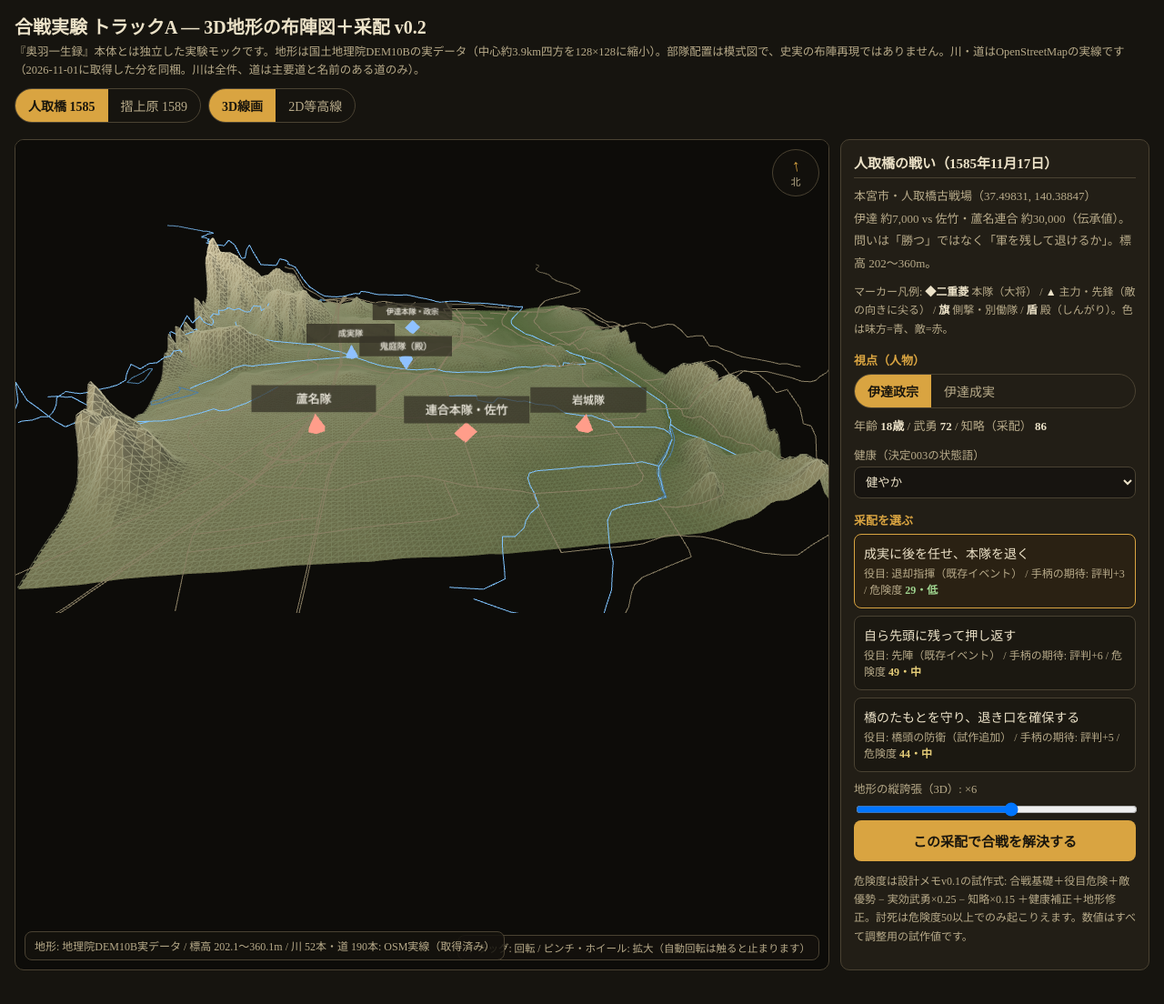
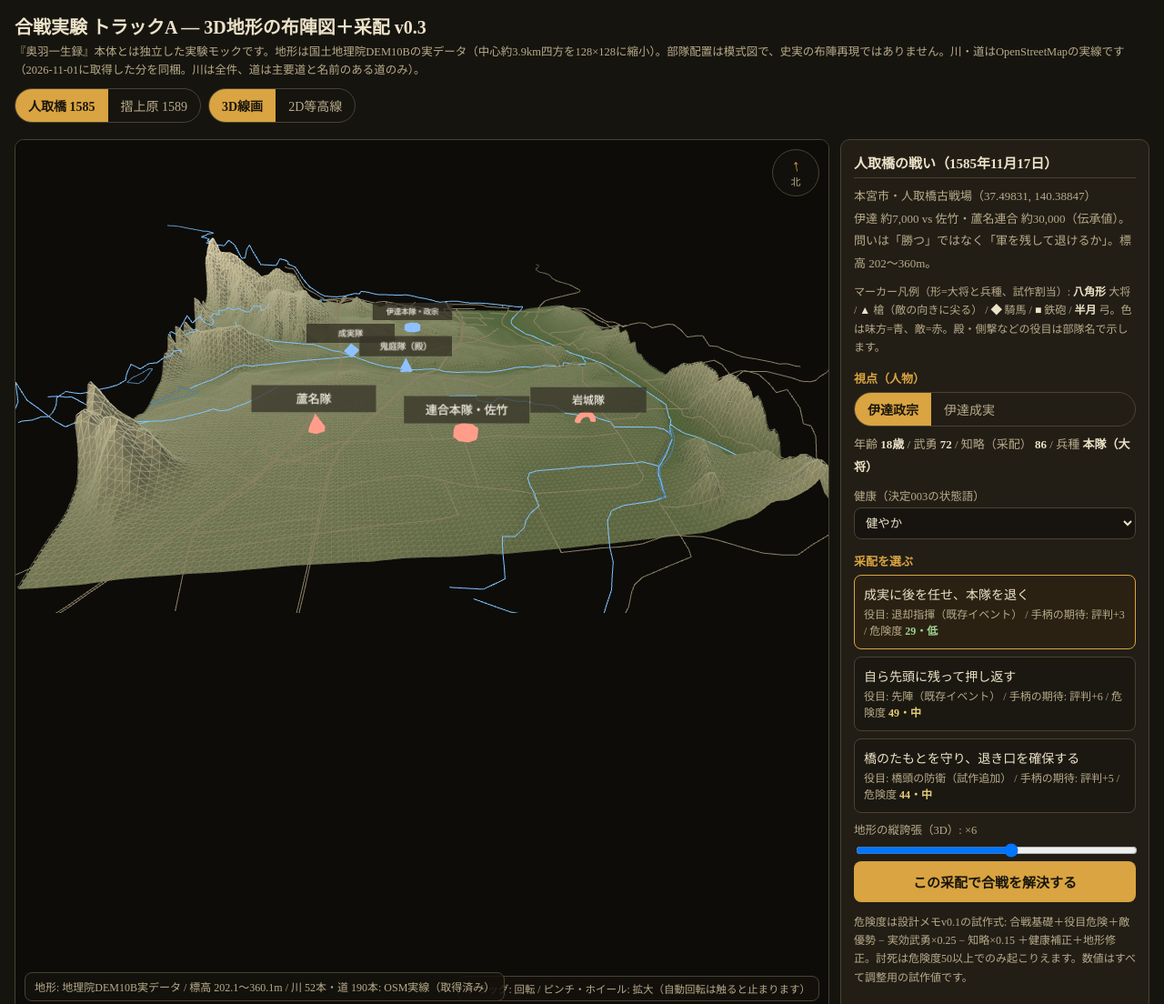
Before and after one commit to oosawak/sengoku-battle-lab, a plain HTML site: page track-a/index.html in a window 1280 px wide. Shown: the top 1104 px of the page at 91% size. Drawn offline with nearby package versions, Linux system fonts and the light colour scheme.

Commit message:
Track A v0.3: octagon markers for generals, troop-type shapes, light cavalry modifier

```diff
--- a/track-a/index.html
+++ b/track-a/index.html
@@ -3,7 +3,7 @@
 <head>
 <meta charset="utf-8">
 <meta name="viewport" content="width=device-width, initial-scale=1">
-<title>奥羽一生録・合戦実験 トラックA | 3D布陣図モック v0.2</title>
+<title>奥羽一生録・合戦実験 トラックA | 3D布陣図モック v0.3</title>
 <script type="importmap">{"imports":{"three":"./vendor/three.module.js","three/addons/":"./vendor/"}}</script>
 <style>
   :root{ --bg:#16140f; --panel:#221e16; --line:#4a4232; --ink:#ece2c8; --sub:#b8ab8a; --ally:#8fc1ff; --enemy:#ff9d8a; --accent:#d9a441; }
@@ -41,7 +41,7 @@
 </head>
 <body>
 <header>
-  <h1>合戦実験 トラックA — 3D地形の布陣図＋采配 v0.2</h1>
+  <h1>合戦実験 トラックA — 3D地形の布陣図＋采配 v0.3</h1>
   <div class="sub">『奥羽一生録』本体とは独立した実験モックです。地形は国土地理院DEM10Bの実データ（中心約3.9km四方を128×128に縮小）。部隊配置は模式図で、史実の布陣再現ではありません。川・道はOpenStreetMapの実線です（2026-11-01に取得した分を同梱。川は全件、道は主要道と名前のある道のみ）。</div>
   <div class="row" style="margin-top:10px">
     <div class="seg" id="battleSeg">
@@ -65,7 +65,7 @@
   <aside class="panel">
     <h2 id="battleTitle"></h2>
     <div class="stats" id="battleInfo"></div>
-    <div class="note" style="margin-top:8px">マーカー凡例: <b style="color:var(--ink)">◆二重菱</b> 本隊（大将） / <b style="color:var(--ink)">▲</b> 主力・先鋒（敵の向きに尖る） / <b style="color:var(--ink)">旗</b> 側撃・別働隊 / <b style="color:var(--ink)">盾</b> 殿（しんがり）。色は味方=青、敵=赤。</div>
+    <div class="note" style="margin-top:8px">マーカー凡例（形=大将と兵種、試作割当）: <b style="color:var(--ink)">八角形</b> 大将 / <b style="color:var(--ink)">▲</b> 槍（敵の向きに尖る） / <b style="color:var(--ink)">◆</b> 騎馬 / <b style="color:var(--ink)">■</b> 鉄砲 / <b style="color:var(--ink)">半月</b> 弓。色は味方=青、敵=赤。殿・側撃などの役目は部隊名で示します。</div>
     <h3>視点（人物）</h3>
     <div class="seg" id="personSeg"></div>
     <div class="stats" id="personStats" style="margin-top:8px"></div>
@@ -93,20 +93,20 @@ const BATTLES = {
     river: [[0,66],[20,62],[42,65],[63,60],[84,63],[127,58]],
     lat:37.49831, lon:140.38847, riverLabel: "瀬戸川・人取橋（模式線）", northLabel: "北: 二本松方面", southLabel: "南: 本宮・連合軍の来た道",
     units: [
-      {name:"伊達本隊・政宗", mark:"政", type:"honjin", side:"ally", gx:64, gy:36},
-      {name:"成実隊", mark:"実", type:"main", side:"ally", gx:45, gy:50},
-      {name:"鬼庭隊（殿）", mark:"鬼", type:"rear", side:"ally", gx:59, gy:60},
-      {name:"連合本隊・佐竹", mark:"佐", type:"honjin", side:"enemy", gx:66, gy:99},
-      {name:"蘆名隊", mark:"蘆", type:"main", side:"enemy", gx:37, gy:93},
-      {name:"岩城隊", mark:"岩", type:"main", side:"enemy", gx:93, gy:95},
+      {name:"伊達本隊・政宗", mark:"政", troop:"general", side:"ally", gx:64, gy:36},
+      {name:"成実隊", mark:"実", troop:"kiba", side:"ally", gx:45, gy:50},
+      {name:"鬼庭隊（殿）", mark:"鬼", troop:"yari", side:"ally", gx:59, gy:60},
+      {name:"連合本隊・佐竹", mark:"佐", troop:"general", side:"enemy", gx:66, gy:99},
+      {name:"蘆名隊", mark:"蘆", troop:"yari", side:"enemy", gx:37, gy:93},
+      {name:"岩城隊", mark:"岩", troop:"yumi", side:"enemy", gx:93, gy:95},
     ],
     persons: {
-      masamune: { name:"伊達政宗", age:18, buyu:72, chiryaku:86, tactics:[
+      masamune: { name:"伊達政宗", troopKey:"general", troopLabel:"本隊（大将）", age:18, buyu:72, chiryaku:86, tactics:[
         {text:"成実に後を任せ、本隊を退く", role:"退却指揮", roleD:5, merit:3, src:"既存イベント", ok:"成実の奮戦で退き口が開いた。負けはしたが、軍と自分の命は残った。"},
         {text:"自ら先頭に残って押し返す", role:"先陣", roleD:25, merit:6, src:"既存イベント", ok:"味方は奮い立った。囲まれる危険と隣り合わせで退けた。"},
         {text:"橋のたもとを守り、退き口を確保する", role:"橋頭の防衛", roleD:20, merit:5, src:"試作追加", ok:"橋の出入り口を押さえ、本隊の退却を最後まで支えた。"},
       ]},
-      shigezane: { name:"伊達成実", age:17, buyu:78, chiryaku:82, tactics:[
+      shigezane: { name:"伊達成実", troopKey:"kiba", troopLabel:"騎馬", age:17, buyu:78, chiryaku:82, tactics:[
         {text:"殿を務め、政宗を先に退かせる", role:"殿（しんがり）", roleD:30, merit:8, src:"既存イベント", ok:"激しい攻撃を受けながらも退き口を守り抜いた。政宗から感状を与えられた。"},
         {text:"政宗と一緒に、一気に突き抜ける", role:"強行突破", roleD:22, merit:3, src:"既存イベント", ok:"勢いで一角は崩したが、本隊との間が開き、危うい退却になった。"},
         {text:"鬼庭隊と並んで二段の殿を組む", role:"殿・第二段", roleD:26, merit:6, src:"試作追加", ok:"二段構えの殿で追撃を食い止めた。史実ではこの役目で鬼庭良直が討死している。"},
@@ -120,20 +120,20 @@ const BATTLES = {
     river: [[0,96],[30,88],[58,90],[90,82],[127,86]],
     lat:37.56214, lon:140.06633, riverLabel: "日橋川方面（模式線）", northLabel: "北: 磐梯山", southLabel: "南: 猪苗代湖",
     units: [
-      {name:"伊達本隊・政宗", mark:"政", type:"honjin", side:"ally", gx:58, gy:72},
-      {name:"成実隊（側撃）", mark:"実", type:"flank", side:"ally", gx:28, gy:54},
-      {name:"片倉隊", mark:"片", type:"main", side:"ally", gx:76, gy:70},
-      {name:"蘆名本隊・義広", mark:"義", type:"honjin", side:"enemy", gx:64, gy:34},
-      {name:"金上隊", mark:"金", type:"main", side:"enemy", gx:46, gy:27},
-      {name:"佐瀬隊", mark:"瀬", type:"main", side:"enemy", gx:84, gy:30},
+      {name:"伊達本隊・政宗", mark:"政", troop:"general", side:"ally", gx:58, gy:72},
+      {name:"成実隊（側撃）", mark:"実", troop:"kiba", side:"ally", gx:28, gy:54},
+      {name:"片倉隊", mark:"片", troop:"teppo", side:"ally", gx:76, gy:70},
+      {name:"蘆名本隊・義広", mark:"義", troop:"general", side:"enemy", gx:64, gy:34},
+      {name:"金上隊", mark:"金", troop:"yari", side:"enemy", gx:46, gy:27},
+      {name:"佐瀬隊", mark:"瀬", troop:"kiba", side:"enemy", gx:84, gy:30},
     ],
     persons: {
-      masamune: { name:"伊達政宗", age:22, buyu:72, chiryaku:86, tactics:[
+      masamune: { name:"伊達政宗", troopKey:"general", troopLabel:"本隊（大将）", age:22, buyu:72, chiryaku:86, tactics:[
         {text:"成実の側撃に賭け、一気に攻める", role:"側撃への全軍呼応", roleD:18, terra:-5, merit:8, src:"既存イベント", ok:"横からの一撃が蘆名の陣を崩した。会津への道が開けた。"},
         {text:"堅く構えて、相手が崩れるのを待つ", role:"本陣・堅守", roleD:5, merit:2, src:"既存イベント", ok:"大きな勝ちはなかったが、味方の損耗も少なかった。会津攻めは長引いた。"},
         {text:"正面から一気に押し切る", role:"正面決戦", roleD:22, merit:6, src:"試作追加", ok:"正面の押し合いは互角に近く、決め手は他隊の働きに委ねられた。"},
       ]},
-      shigezane: { name:"伊達成実", age:21, buyu:78, chiryaku:82, tactics:[
+      shigezane: { name:"伊達成実", troopKey:"kiba", troopLabel:"騎馬", age:21, buyu:78, chiryaku:82, tactics:[
         {text:"地形を使って回り込み、横から突く", role:"側撃", roleD:20, terra:-10, merit:8, src:"既存イベント", ok:"側面への一撃が蘆名軍を崩した。この合戦の勝敗を分けた働きになった。（前日に片倉景綱と偵察済み: 地形修正 −10）"},
         {text:"本隊と並んで正面から当たる", role:"正面", roleD:15, merit:3, src:"既存イベント", ok:"堅実な戦いになったが、決め手には欠けた。勝ちは他隊の働きに譲った。"},
         {text:"囮となって敵先鋒を引き込む", role:"囮・誘引", roleD:26, merit:6, src:"試作追加", ok:"敵先鋒を原の奥へ引き込み、本隊の挟撃が決まった。"},
@@ -144,8 +144,10 @@ const BATTLES = {
 let curBattle="hitotoribashi", curPerson="masamune", curTactic=0, curView="3d";
 const $=s=>document.querySelector(s);
 function healthMods(){ const h=$("#healthSel").value; return h==="good"?{buyu:0,danger:0,label:"健やか"}:h==="bad"?{buyu:-8,danger:4,label:"不調"}:{buyu:-20,danger:10,label:"重篤"}; }
+function troopAdj(t){ const P=BATTLES[curBattle].persons[curPerson]; if(P.troopKey!=="kiba") return 0;
+  if(/側撃|突破|囮|強行/.test(t.role)) return -4; if(/堅守|本陣|橋頭/.test(t.role)) return 2; return 0; }
 function dangerOf(t){ const B=BATTLES[curBattle], P=B.persons[curPerson], hm=healthMods();
-  const eff=P.buyu+hm.buyu; return Math.max(2, Math.round(B.base + t.roleD + B.enemyAdv - eff*0.25 - P.chiryaku*0.15 + hm.danger + (t.terra||0))); }
+  const eff=P.buyu+hm.buyu; return Math.max(2, Math.round(B.base + t.roleD + B.enemyAdv - eff*0.25 - P.chiryaku*0.15 + hm.danger + (t.terra||0) + troopAdj(t))); }
 function band(d){ return d<30?["低","d-low"]:d<55?["中","d-mid"]:d<75?["高","d-high"]:["極高","d-ext"]; }
 function renderPanel(){
   const B=BATTLES[curBattle];
@@ -155,11 +157,12 @@ function renderPanel(){
   const ps=$("#personSeg"); ps.innerHTML="";
   Object.entries(B.persons).forEach(([k,p])=>{ const b=document.createElement("button"); b.textContent=p.name; if(k===curPerson)b.className="on"; b.onclick=()=>{curPerson=k;curTactic=0;renderPanel();}; ps.appendChild(b); });
   const P=B.persons[curPerson];
-  $("#personStats").innerHTML = "年齢 <b>"+P.age+"歳</b> / 武勇 <b>"+P.buyu+"</b> / 知略（采配） <b>"+P.chiryaku+"</b>";
+  $("#personStats").innerHTML = "年齢 <b>"+P.age+"歳</b> / 武勇 <b>"+P.buyu+"</b> / 知略（采配） <b>"+P.chiryaku+"</b> / 兵種 <b>"+P.troopLabel+"</b>";
   const tw=$("#tactics"); tw.innerHTML="";
   P.tactics.forEach((t,i)=>{ const d=dangerOf(t), bd=band(d);
     const b=document.createElement("button"); b.className="tactic"+(i===curTactic?" on":"");
-    b.innerHTML = '<span class="t">'+t.text+'</span><span class="m">役目: '+t.role+'（'+t.src+'） / 手柄の期待: 評判+'+t.merit+' / 危険度 <span class="danger '+bd[1]+'">'+d+"・"+bd[0]+'</span></span>';
+    const ta=troopAdj(t); const taTxt = ta!==0 ? ' / 兵種（騎馬）補正 '+(ta>0?'+':'−')+Math.abs(ta) : '';
+    b.innerHTML = '<span class="t">'+t.text+'</span><span class="m">役目: '+t.role+'（'+t.src+'） / 手柄の期待: 評判+'+t.merit+taTxt+' / 危険度 <span class="danger '+bd[1]+'">'+d+"・"+bd[0]+'</span></span>';
     b.onclick=()=>{curTactic=i;renderPanel();}; tw.appendChild(b); });
   $("#exVal").textContent = "×"+$("#exSlider").value;
 }
@@ -214,12 +217,11 @@ function draw2D(){
     const fillC=u.side==="ally"?"#274b78":"#7e2f22";
     ctx.fillStyle=fillC; ctx.lineWidth=1.6; ctx.strokeStyle="#d9c68f";
     let kx=x, ky=y+0.5;
-    if(u.type==="honjin"){ ctx.beginPath(); ctx.moveTo(x,y-R-2); ctx.lineTo(x+R+2,y); ctx.lineTo(x,y+R+2); ctx.lineTo(x-R-2,y); ctx.closePath(); ctx.fill(); ctx.stroke();
-      ctx.beginPath(); ctx.moveTo(x,y-R+4); ctx.lineTo(x+R-4,y); ctx.lineTo(x,y+R-4); ctx.lineTo(x-R+4,y); ctx.closePath(); ctx.strokeStyle="#f2e9d4"; ctx.lineWidth=1.1; ctx.stroke(); }
-    else if(u.type==="main"){ const dir=u.side==="ally"?1:-1; ctx.beginPath(); ctx.moveTo(x, y+dir*(R+1)); ctx.lineTo(x-R, y-dir*R*0.75); ctx.lineTo(x+R, y-dir*R*0.75); ctx.closePath(); ctx.fill(); ctx.stroke(); ky=y-dir*2; }
-    else if(u.type==="flank"){ ctx.beginPath(); ctx.moveTo(x-9,y-R-2); ctx.lineTo(x-9,y+R+2); ctx.strokeStyle="#d9c68f"; ctx.lineWidth=2; ctx.stroke();
-      ctx.beginPath(); ctx.rect(x-9, y-R-2, 21, 12); ctx.fillStyle=fillC; ctx.fill(); ctx.strokeStyle="#d9c68f"; ctx.lineWidth=1.4; ctx.stroke(); kx=x+1.5; ky=y-R+4.5; }
-    else if(u.type==="rear"){ ctx.beginPath(); ctx.moveTo(x-R, y-R*0.7); ctx.lineTo(x+R, y-R*0.7); ctx.lineTo(x+R, y+R*0.15); ctx.lineTo(x, y+R+1); ctx.lineTo(x-R, y+R*0.15); ctx.closePath(); ctx.fill(); ctx.stroke(); ky=y-1; }
+    const oct=(cx,cy,r)=>{ ctx.beginPath(); for(let k=0;k<8;k++){ const a=Math.PI/8 + k*Math.PI/4; const px=cx+r*Math.cos(a), py=cy+r*Math.sin(a); k?ctx.lineTo(px,py):ctx.moveTo(px,py); } ctx.closePath(); };
+    if(u.troop==="general"){ oct(x,y,R+2.5); ctx.fill(); ctx.lineWidth=2.2; ctx.strokeStyle="#e6c96a"; ctx.stroke(); oct(x,y,R-1.5); ctx.lineWidth=1; ctx.strokeStyle="#f2e9d4"; ctx.stroke(); }
+    else if(u.troop==="yari"){ const dir=u.side==="ally"?1:-1; ctx.beginPath(); ctx.moveTo(x, y+dir*(R+1)); ctx.lineTo(x-R, y-dir*R*0.75); ctx.lineTo(x+R, y-dir*R*0.75); ctx.closePath(); ctx.fill(); ctx.stroke(); ky=y-dir*2; }
+    else if(u.troop==="teppo"){ ctx.beginPath(); ctx.rect(x-R+2, y-R+2, (R-2)*2, (R-2)*2); ctx.fill(); ctx.stroke(); }
+    else if(u.troop==="yumi"){ const dir=u.side==="ally"?1:-1; ctx.beginPath(); if(dir>0){ ctx.arc(x,y-2,R,0,Math.PI,false); } else { ctx.arc(x,y+2,R,Math.PI,0,false); } ctx.closePath(); ctx.fill(); ctx.stroke(); ky=y+dir*(R*0.32); }
     else { ctx.beginPath(); ctx.moveTo(x,y-R); ctx.lineTo(x+R,y); ctx.lineTo(x,y+R); ctx.lineTo(x-R,y); ctx.closePath(); ctx.fill(); ctx.stroke(); }
     ctx.fillStyle="#f2e9d4"; ctx.font="bold 12.5px sans-serif"; ctx.textAlign="center"; ctx.textBaseline="middle"; ctx.fillText(u.mark||"", kx, ky);
     // 名前は小さな陣幕風ラベルに
@@ -271,9 +273,9 @@ function buildTerrain(){
   if(osm3){ osm3.highways.forEach(w=>addLine(w.pts,0x8a8064)); osm3.waters.forEach(w=>addLine(w.pts,0x4d7fa6)); osm3.waterways.forEach(w=>addLine(w.pts,0x7fc4ff)); }
   else { addLine(B.river,0x7fc4ff); }
   B.units.forEach(u=>{ const v=toXYZ(u.gx,u.gy);
-    const geo3 = u.type==="honjin" ? new THREE.OctahedronGeometry(3.7) : u.type==="flank" ? new THREE.BoxGeometry(6.4,2.4,2.4) : u.type==="rear" ? new THREE.ConeGeometry(3.1,5.2,6) : new THREE.ConeGeometry(2.9,5.6,6);
+    const geo3 = u.troop==="general" ? new THREE.CylinderGeometry(3.9,3.9,2.4,8) : u.troop==="teppo" ? new THREE.BoxGeometry(4.8,2.8,4.8) : u.troop==="yumi" ? new THREE.TorusGeometry(2.7,0.95,8,18,Math.PI) : u.troop==="yari" ? new THREE.ConeGeometry(2.9,5.6,6) : new THREE.OctahedronGeometry(3.4);
     const s=new THREE.Mesh(geo3, new THREE.MeshBasicMaterial({color:u.side==="ally"?0x8fc1ff:0xff9d8a}));
-    if(u.type==="rear") s.rotation.x=Math.PI;
+    if(u.troop==="yumi") s.rotation.z=0;
     s.position.set(v[0],v[1],v[2]); scene.add(s); threeState.markers.push(s);
     const cv=document.createElement("canvas"); cv.width=256; cv.height=56; const cx=cv.getContext("2d");
     cx.fillStyle="rgba(10,9,6,0.75)"; cx.fillRect(0,0,256,56); cx.fillStyle="#ece2c8"; cx.font="24px sans-serif"; cx.textAlign="center"; cx.fillText(u.name,128,37);
```
Also changed, not shown: 2 other files.
